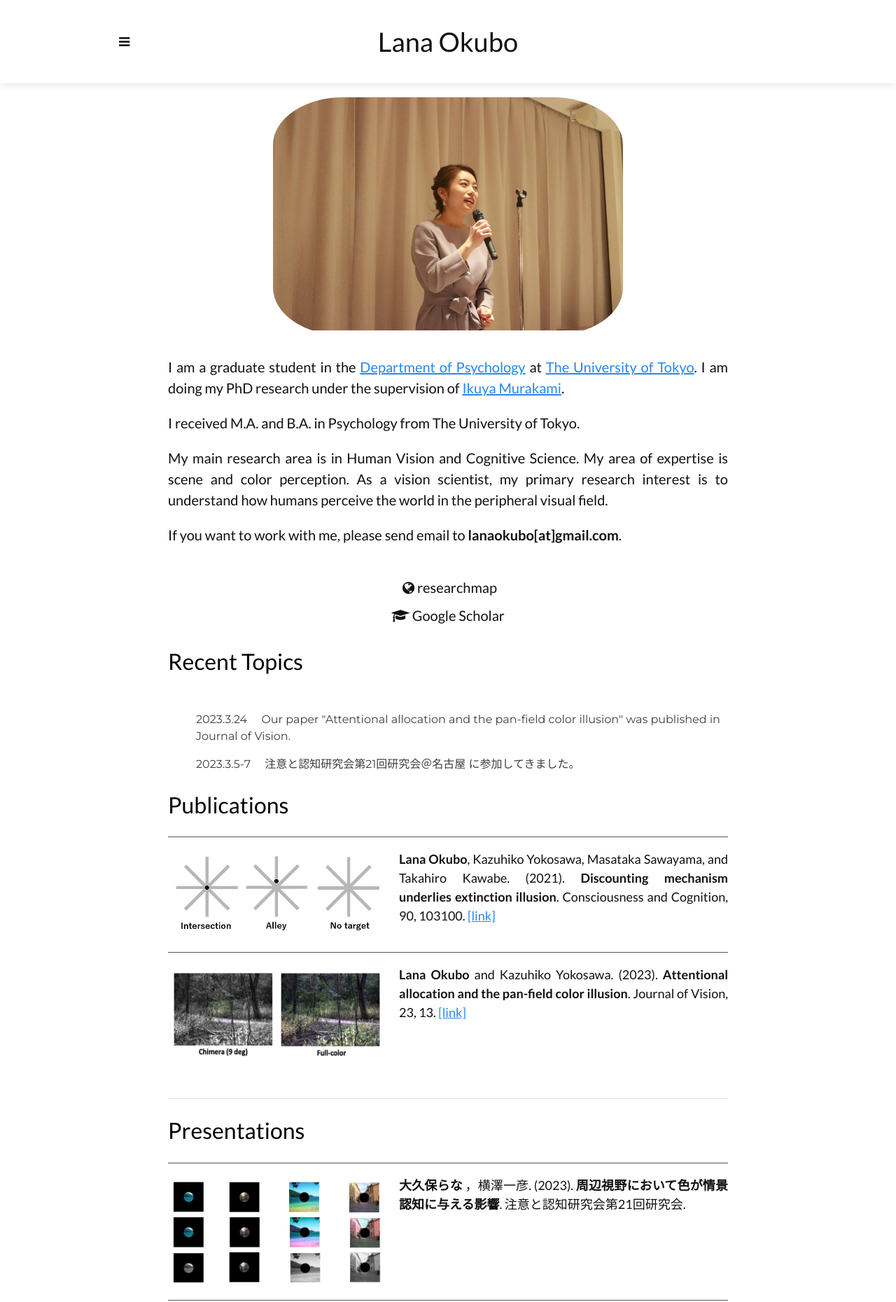
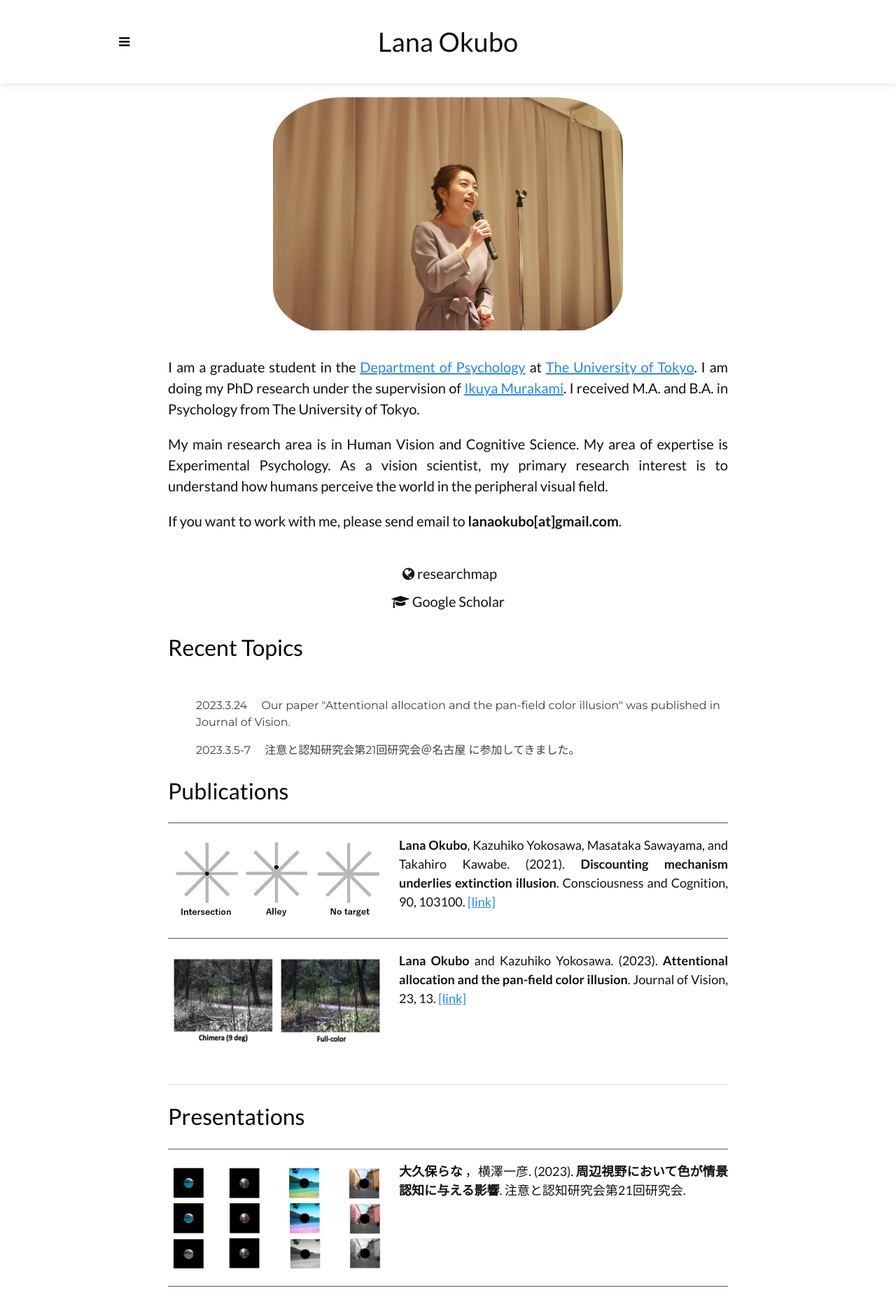
Before and after one commit to LNOKB/lnokb.github.io, a Jekyll site: the page built from index.html, in a window 1280 px wide. Shown: the top 1860 px of the page at 70% size. Built offline with Jekyll 4.4.1, drawn with Linux system fonts in a browser that asks for light colours.

Commit message:
Update index.html

```diff
--- a/index.html
+++ b/index.html
@@ -13,17 +13,14 @@ layout: home-page
       <p class="subtitle">
         I am a graduate student in the <a href="http://www.l.u-tokyo.ac.jp/psy/" target="_blank">Department of Psychology</a>
         at <a href="https://www.u-tokyo.ac.jp/en/" target="_blank">The University of Tokyo</a>. I am doing my PhD research under the supervision of <a href="https://www.u-tokyo.ac.jp/en/https://www.l.u-tokyo.ac.jp/~ikuya/e/html/ikuya.html" target="_blank">Ikuya Murakami</a>.
-      </p>
-
-      <p class="subtitle">
         I received M.A. and B.A. in Psychology from The University of Tokyo.
       </p>
 
+
       <p class="subtitle">
         My main research area is in Human Vision and Cognitive Science.
-        My area of expertise is scene and color perception.
+        My area of expertise is Experimental Psychology.
         As a vision scientist, my primary research interest is to understand how humans perceive the world in the peripheral visual field.
-
       </p>
 
       <p class="subtitle">
```
